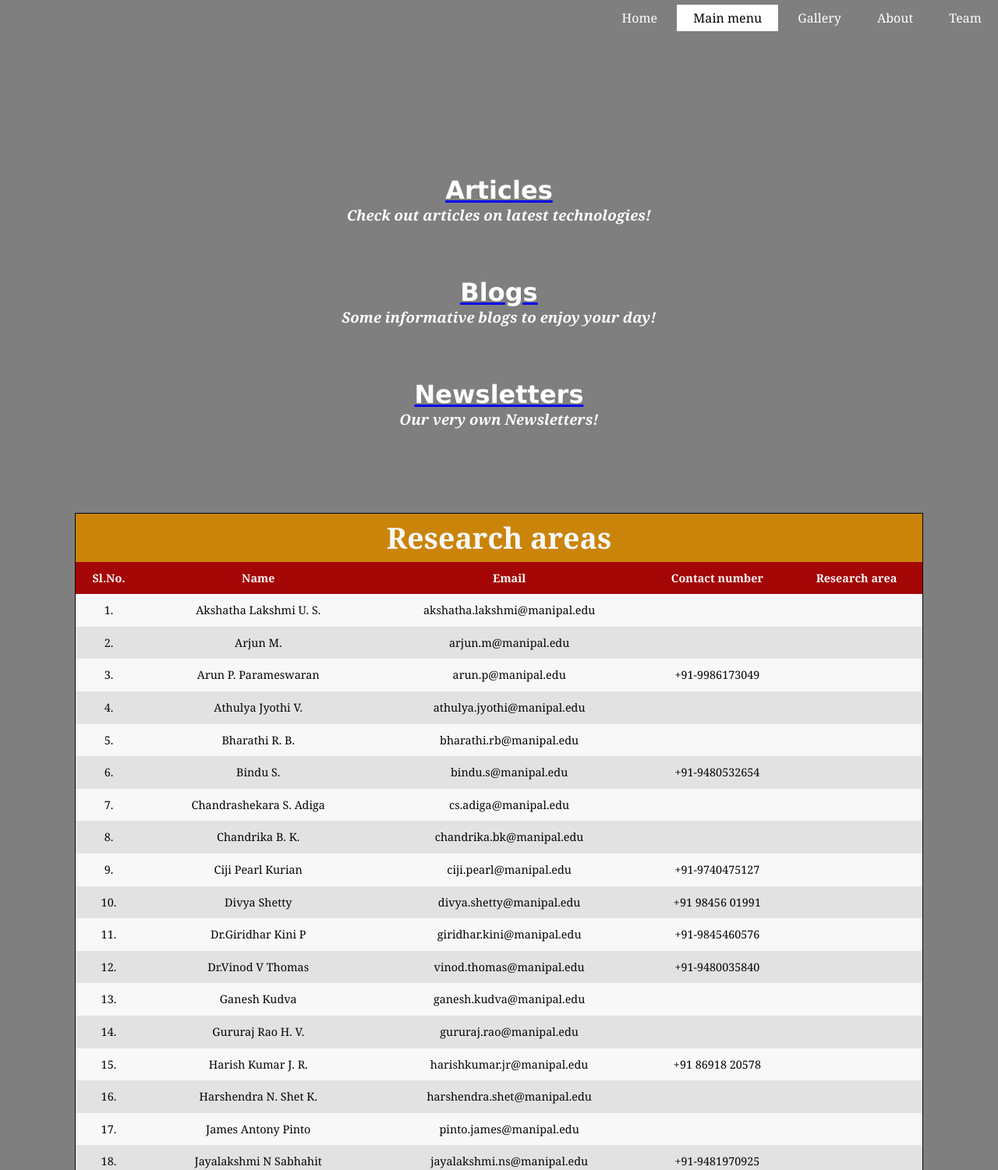
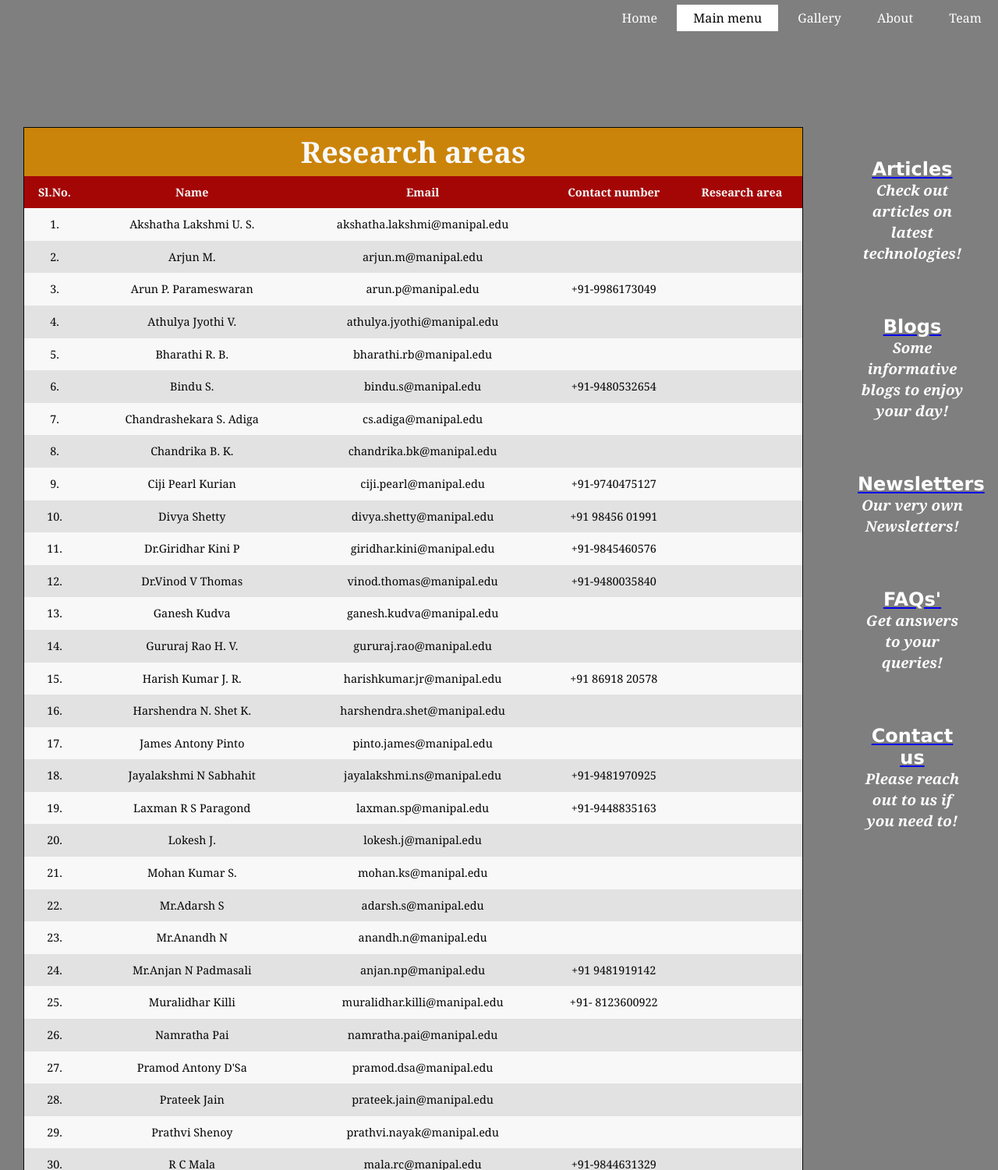
Before and after one commit to ieene2020-21/ieene2020-21.github.io, a plain HTML site: page mainMenu.html in a window 1280 px wide. Shown: the part 13-1514 px from the top of the page at 78% size. Drawn offline with Linux system fonts and the light colour scheme.

Commit message:
Update mainMenu.html

```diff
--- a/mainMenu.html
+++ b/mainMenu.html
@@ -7,6 +7,7 @@
     <link rel="stylesheet" href="css/stylmain.css">
     <link rel="icon" href="img/Logo.jpg" type="image/gif" sizes="16x16">
 </head>
+
 <body>
     <!--HOME PAGE-->
     <header>
@@ -30,26 +31,29 @@
         <br>
         <br>
         <br>
-    </div>
-    <div>
-        <br>
         <br>
         <br>
     </div>
+
     <style>
 .Events {
+  float: right;
   color: white;
   margin: 20px;
   padding: 20px;
+  width:140px;
+  height:50px;
 }
 .center {
   margin-left: auto;
   margin-right: auto;
+  width:1000px;
+  height:100px;
 }
 </style>
 
     <div class="Events">
-
+<aside>
     <dl>
       <dt> <a href="Articles.html"><h1 style="text-align:center;color:white;font-family:verdana;">
        Articles  </h1></a></dt>
@@ -83,6 +87,29 @@
         <br>
         <br>
     </div>
+    <dl>
+      <dt> <a href="FAQs.html"> <h1 style="text-align:center;color:white;font-family:verdana;">
+         FAQs' </h1></a></dt>
+      <dd> <h3 style="text-align:center;color:white;font-family:garamond;">
+      <i>  Get answers to your queries! </i> </h3> </dd>
+    </dl>
+    <div>
+        <br>
+        <br>
+        <br>
+    </div>
+    <dl>
+      <dt> <a href="contactus.html"> <h1 style="text-align:center;color:white;font-family:verdana;">
+         Contact us  </h1></a></dt>
+      <dd> <h3 style="text-align:center;color:white;font-family:garamond;">
+      <i>  Please reach out to us if you need to! </i> </h3> </dd>
+    </dl>
+    <div>
+        <br>
+        <br>
+        <br>
+    </div>
+  </aside>
   </div>
 
     <article>
@@ -477,6 +504,8 @@
             </tr>
         </table>
     </article>
-     <!--END HOME PAGE-->
+
 </body>
+
 </html>
+<!--END HOME PAGE-->
```
